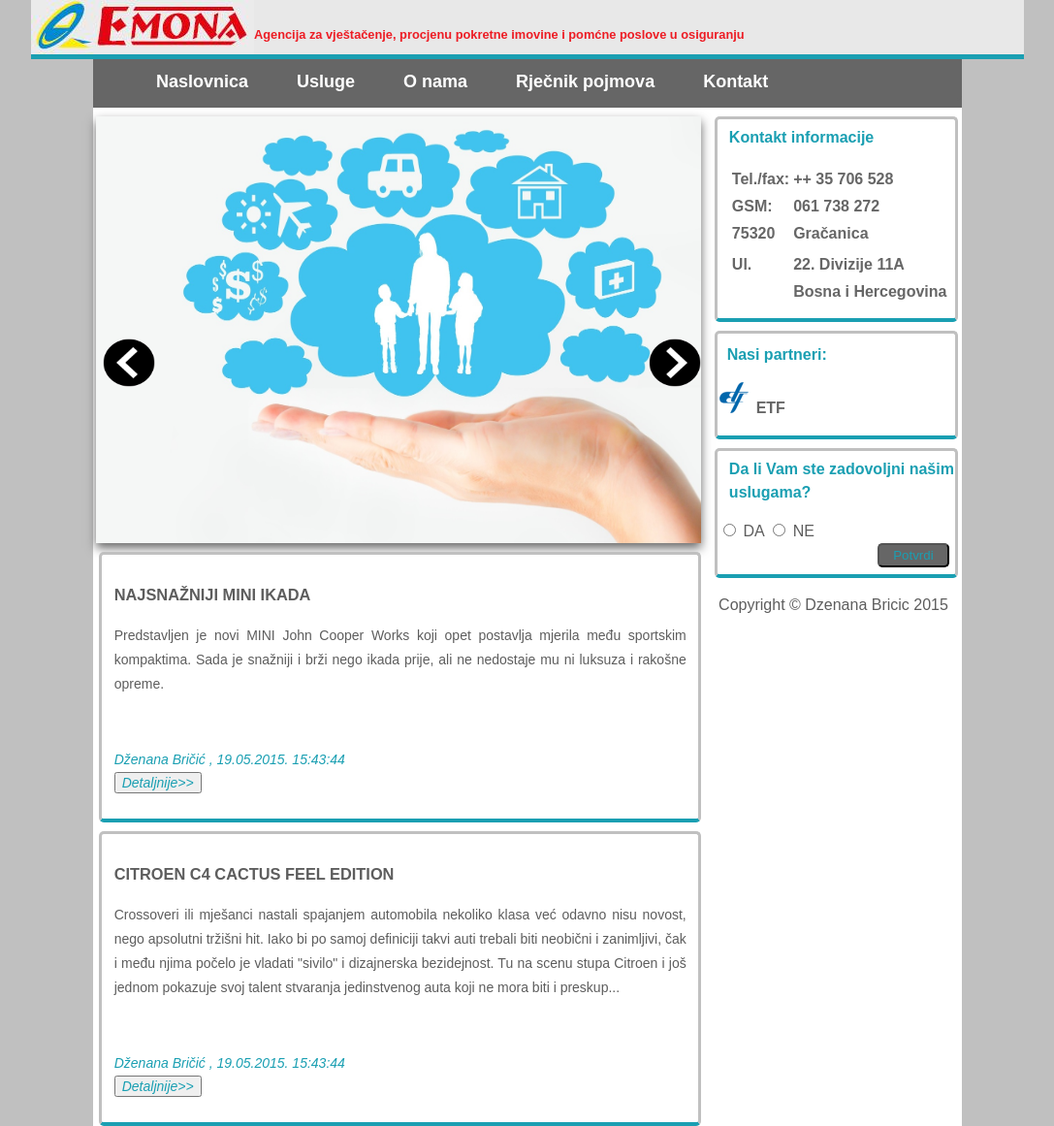
After one commit to WebTehnologijeETF/Emona, a PHP site: page /index.php in a window 1280 px wide. The commit adds this page. Shown: the whole page at 97% size, without its empty margins (96-1183 px from the left). Run offline with PHP 8.4, Linux system fonts and the light colour scheme.

Commit message:
spirala IV

```diff
--- a/emona1.css
+++ b/emona1.css
@@ -221,6 +221,7 @@ body{
 	background-color: white;
 	padding: 2% 2%;
 	margin-top: 1.5%;
+    margin-left: 0.5%;
 	border-bottom-color: #1A9FB2;
 	border-bottom-width: 4px;
 	border-bottom-style: solid;
@@ -376,7 +377,6 @@ label{
 .post-info {
 	font-size: 14px;
 	color: #1A9FB2;
-	margin-left: 2%;
 	font-style: italic;
 
 }
--- /dev/null
+++ b/index.php
@@ -0,0 +1,195 @@
+<?php
+
+$primjer = "";
+$brojac=0;
+$noveVijesti = array();
+/*ucitavanje vijesti*/
+foreach(glob("vijesti/*.txt") as $nazivVijesti)
+{
+    $noveVijesti[$brojac] = file($nazivVijesti);
+    $brojac++;
+}
+
+$brojVijesti=count($noveVijesti);
+
+
+for ($i = 0; $i < $brojVijesti; $i++)
+{
+    for ($j = 0; $j < $brojVijesti - 1 - $i; $j++) {
+        $time1 = strtotime($noveVijesti[$j][0]); $newformat1 = date('d-m-Y h:i:s',$time1);
+        $time2 = strtotime($noveVijesti[$j+1][0]); $newformat2 = date('d-m-Y h:i:s',$time2);
+        if ($time2 < $time1) {
+            $tmp=$noveVijesti[$j];
+            $noveVijesti[$j]=$noveVijesti[$j+1];
+            $noveVijesti[$j+1]=$tmp;
+        }
+    }
+}
+
+for ($i=0; $i<$brojVijesti; $i++)
+{
+    $vijestDuzina=count($noveVijesti[$i]);
+    $sadrzajnoveVijesti=$detaljnijenoveVijesti="";
+    $j=4;
+    while ($j<$vijestDuzina){
+        if (trim($noveVijesti[$i][$j])=="--"){
+            for ($k=$j+1; $k<$vijestDuzina; $k++){
+                $detaljnijenoveVijesti.=$noveVijesti[$i][$k];
+            }
+            break;
+        }
+        $sadrzajnoveVijesti.=$noveVijesti[$i][$j];
+        $j++;
+    }
+    $datum=$noveVijesti[$i][0]; $autor=$noveVijesti[$i][1]; $naslov=$noveVijesti[$i][2];
+
+    if (empty($detaljnijenoveVijesti))
+    {
+        $vidljivost = 'display: none';
+    }
+    else
+    {
+        $vidljivost = 'display: block';
+    }
+   $primjer .= "
+        <form method='get' action='vijesti.php'>
+            <div class='topcontent'>
+                <input type='hidden' name='autor' value='$autor'>
+                <input type='hidden' name='naslov' value='$naslov'>
+                <input type='hidden' name='sadržaj' value= '$sadrzajnoveVijesti'>
+                <input type='hidden' name='datum' value='$datum'>
+                <input type='hidden' name='detaljno' value='$detaljnijenoveVijesti'>
+                <h3 class='naslov'>$naslov</h3>
+                <p>$sadrzajnoveVijesti</p>
+                <br>
+                <p class='post-info'><span> $autor,  $datum  </span>
+                <input style='$vidljivost' class = 'post-info' type='submit' id='submitButton4' value='Detaljnije>>'>
+            </div>
+        </form>";
+}
+
+echo <<<_HTML_
+<!doctype html>
+<html>
+	<head>
+
+		<meta http-equiv="Content-Type" content="text/html; charset=utf-8">
+	    <link rel="stylesheet" type="text/css" href="emona1.css">
+		<script src="emona.js"></script>
+        <script src="ucitaj.js"></script>
+		<title>Agencija "Emona"</title>
+	</head>
+	<body class = "body">
+
+
+
+
+		<div class = "logo">
+					<a href="index.php"><img src="emona.jpg" alt = "Logo"></a>
+					<p>Agencija za vještačenje, procjenu pokretne imovine i pomćne poslove u osiguranju</p>
+		</div>
+
+
+			<header class = "mainHeader">
+				<nav>
+					<ul>
+						<li><a class = "active" href = "index.php">Naslovnica</a></li>
+						<li><a href = "#" onclick = "return kliknuto (2,this)">Usluge</a>
+							<ul id="emona2">
+								<li><a href = "#" onclick ="ucitaj('usluge')">Općenito</a></li>
+								<li><a href = "#" onclick ="ucitaj('vjestacenje')">Vještačenje</a></li>
+								<li><a href = "#" onclick ="ucitaj('procjena')">Procjena štete</a></li>
+								<li><a href = "#" onclick ="ucitaj('naplata')">Naplata štete</a></li>
+							</ul>
+						</li>
+						<li><a href = "#" onclick ="ucitaj('onama')">O nama</a></li>
+						<li><a href = "#" onclick ="ucitaj('rjecnik')">Rječnik pojmova</a></li>
+						<li><a href = "#" onclick ="ucitaj('kontakt')">Kontakt</a></li>
+					</ul>
+
+				</nav>
+			</header>
+
+            <div id="sredina">
+			<div class = "background">
+			<div class = "maincontent">
+			<div onload = "functionCoverA()" class = "backgroundpicture">
+				<img alt ="cover" id = "cover" src="cover1.jpg"></img>
+				<div class = "left_holder"><img alt ="lijevo" onClick = "functionCover(-1)"  src="lijevo.png"></img></div>
+				<div class = "right_holder"><img alt ="desno" onClick = "functionCover(1)" src="desno.png"></img></div>
+			</div>
+			<div class = "content">
+					$primjer
+			</div>
+			</div>
+
+			<aside class = "bottom-sidebar">
+				<article>
+					<p>Kontakt informacije</p>
+					<table>
+						<tr>
+							<td>Tel./fax:</td>
+							<td>++ 35 706 528</td>
+						</tr>
+
+						<tr>
+							<td>GSM:</td>
+							<td>061 738 272</td>
+						</tr>
+
+						<tr>
+							<td>75320</td>
+							<td>Gračanica</td>
+						</tr>
+						<tr>
+							<td></td>
+
+						</tr>
+						<tr>
+							<td>Ul.</td>
+							<td>22. Divizije 11A</td>
+						</tr>
+						<tr>
+							<td></td>
+							<td>Bosna i Hercegovina</td>
+						</tr>
+						<tr>
+							<td></td>
+							<td></td>
+						</tr>
+					</table>
+				</article>
+			</aside>
+
+			<aside class = "top-sidebar">
+				<article>
+					<p>Nasi partneri:</p>
+					<ul>
+							<li><a href="http://c2.etf.unsa.ba/course/view.php?id=119">ETF</a></li>
+					</ul>
+				</article>
+			</aside>
+
+			<aside class = "middle-sidebar">
+				<article>
+					<p>Da li Vam ste zadovoljni našim uslugama?</p>
+
+							<input type = "radio" name = "anketa" value = "Da"> DA
+							<input type = "radio" name = "anketa" value = "Ne"> NE
+
+					<button type = "submit">Potvrdi</button>
+				</article>
+			</aside>
+
+
+
+
+			<footer id = "mainfooter">
+			<p>Copyright &copy; Dzenana Bricic 2015  </p>
+		</footer>
+		</div>
+            </div>
+	</body>
+</html>
+_HTML_;
+?>
--- a/ucitaj.js
+++ b/ucitaj.js
@@ -26,9 +26,8 @@ function napraviTabelu(tabela) {
 
 }
 function akcija(tip) {
-    usluge();
     var usluga = {
-        id: parseInt(document.getElementById('id1').value),
+        id: document.getElementById('id1').value,
         naziv: document.getElementById('naziv').value,
         opis: document.getElementById('opis').value,
         cijena: parseFloat(document.getElementById('cijena').value)
@@ -40,9 +39,6 @@ function akcija(tip) {
     ajax.onreadystatechange = function () {
         if (ajax.readyState == 4 && ajax.status == 200) {
             usluge();
-            if (tip == 'dodavanje') alert("Proizvod je dodan!");
-            if (tip == 'brisanje') alert("Proizvod je obrisan!");
-            if (tip == 'promjena') alert("Proizvod je promjenjen!");
         }
 
         if (ajax.readyState == 4 && ajax.status == 404 || ajax.readyState == 4 && ajax.status == 400)
@@ -92,8 +88,5 @@ function akcija(tip) {
                     ajax.open("GET", "kontakt.html", true);
                     ajax.send();
                 }
-                if(naziv === "index"){
-                    ajax.open("GET", "index.html", true);
-                    ajax.send();
-                }
+
             }
--- /dev/null
+++ b/vijesti/vijest1.txt
@@ -0,0 +1,8 @@
+19.05.2015. 15:43:44
+Dženana Bričić
+NAJSNAŽNIJI MINI IKADA
+
+Predstavljen je novi MINI John Cooper Works koji opet postavlja mjerila među sportskim kompaktima.
+Sada je snažniji i brži nego ikada prije, ali ne nedostaje mu ni luksuza i rakošne opreme.
+--
+Najsnažniji motor ikad ugrađen u serijski model MINI-ja; 2,0-litreni četverocilindrični motor razvijen je na osnovi bogatog iskustva u automobilističkim trkama koje se očituje u posljednjoj generaciji MINI TwinPower Turbo motora; snaga je povećana na 231 KS, motor je potpuno usmjeren na performanse, a ima i izuzetno uzbudljiv zvuk zahvaljujući specifičnom dizajnu klipova, turbopunjača i ispušnog sistema. Sve to uz kombinovanu potrošnju goriva od 6,7 l/100 km i kombinovanu emisiju CO2 od 155 g/km.
--- /dev/null
+++ b/vijesti/vijest2.txt
@@ -0,0 +1,7 @@
+19.05.2015. 15:43:44
+Dženana Bričić
+CITROEN C4 CACTUS FEEL EDITION
+
+Crossoveri ili mješanci nastali spajanjem automobila nekoliko klasa već odavno nisu novost, nego apsolutni tržišni hit. Iako bi po samoj definiciji takvi auti trebali biti neobični i zanimljivi, čak i među njima počelo je vladati "sivilo" i dizajnerska bezidejnost. Tu na scenu stupa Citroen i još jednom pokazuje svoj talent stvaranja jedinstvenog auta koji ne mora biti i preskup...
+--
+Citroen C4 Cactus zaista je osvježio tržište. U gotovo nepromijenjenom izdanju od konceptnog do serijskog modela C4 Cactus je stigao i kod nas, te ponudio nešto sasvim novo među kompaktnim crossoverima koji postaju vrlo popularni čak i na našem konzervativnom i generalno skromnom tržištu.
```
Also changed, not shown: usluge.html (+10 -9 lines), vijesti.php (renamed from index.html, +11 -46 lines).
